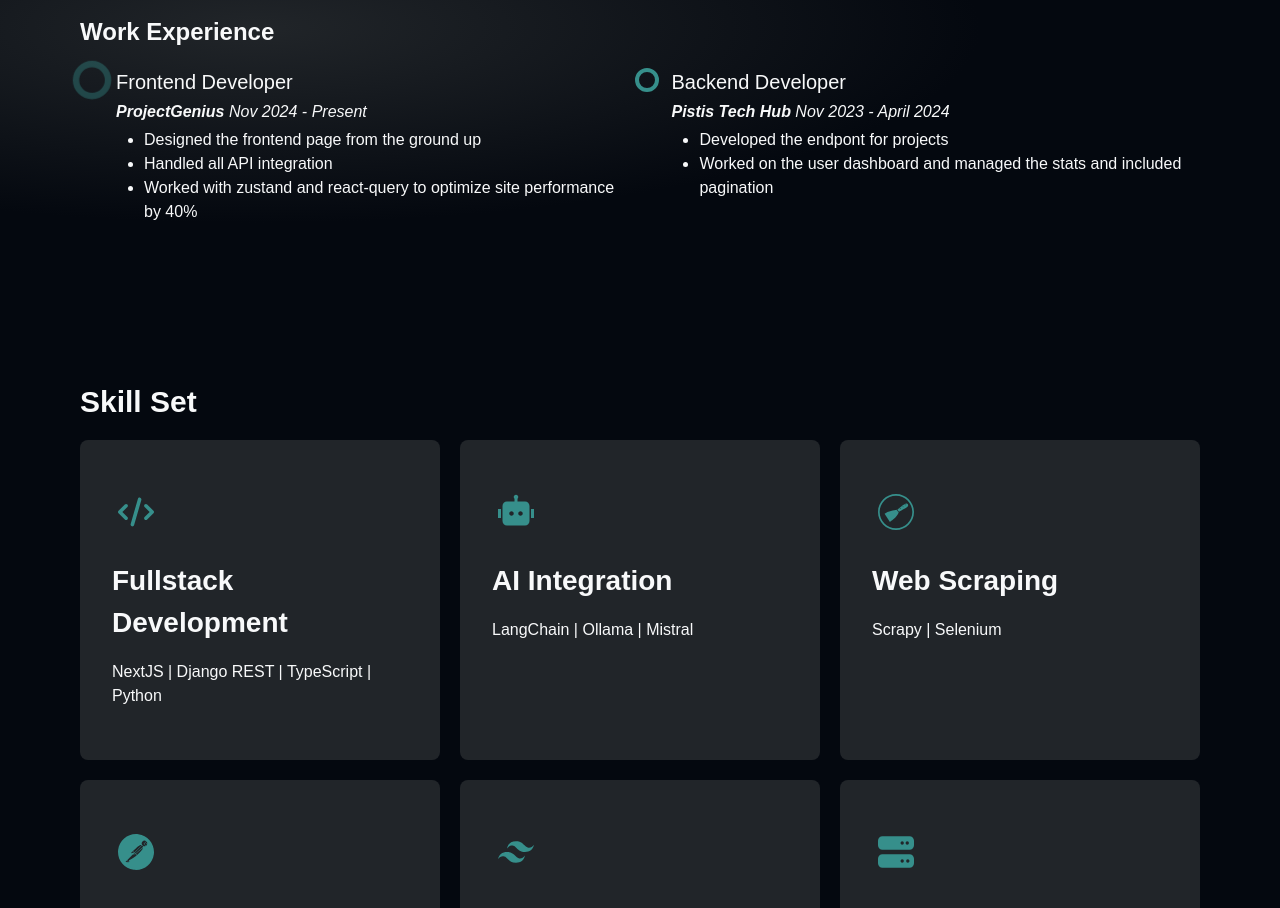
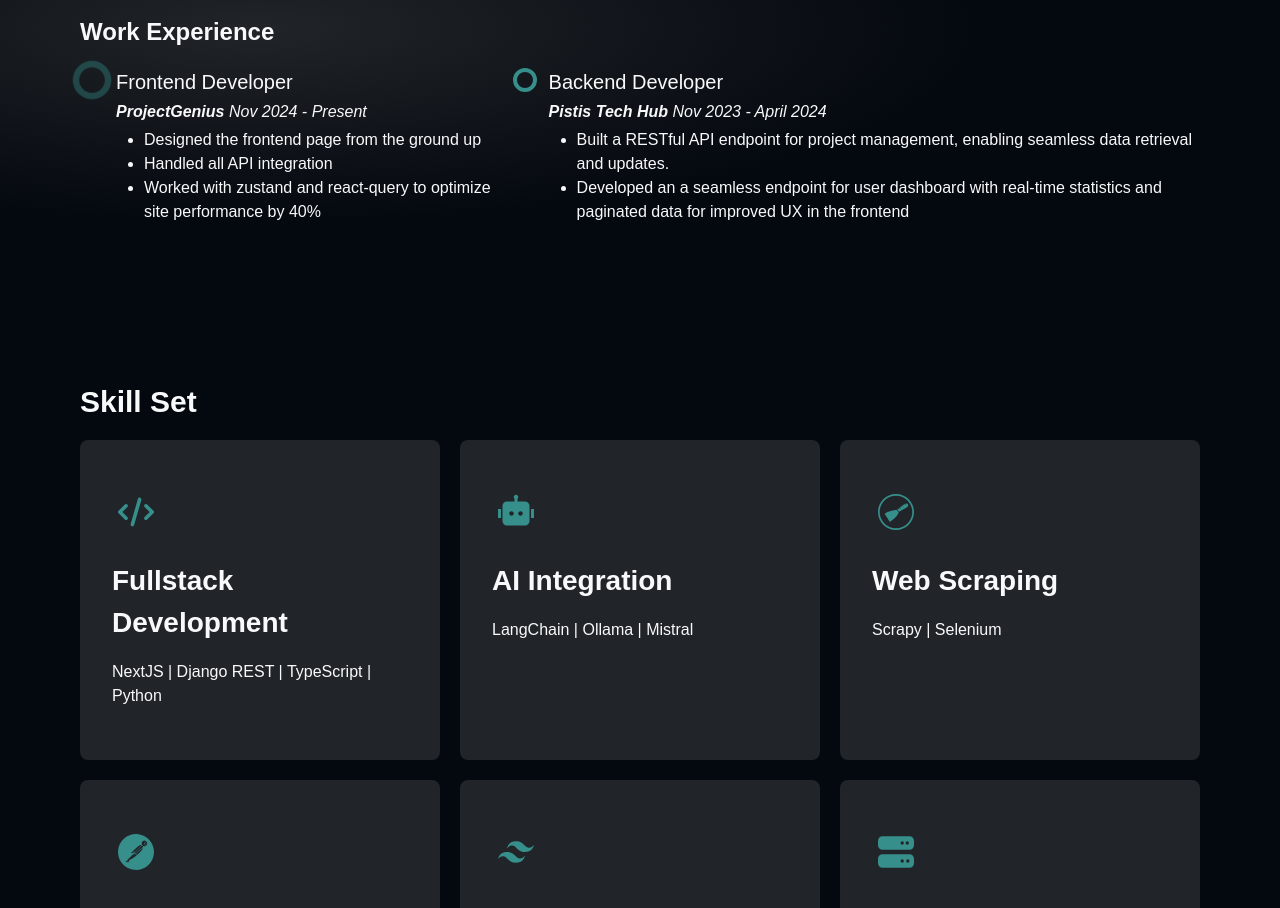
Before and after one commit to Hamid-Usman/usman-hamid, a Next.js app: page / in a window 1280 px wide. Shown: the part 1880-2788 px from the top of the page. Built offline with nearby package versions, Linux system fonts and the light colour scheme.

Commit message:
updated remarks for pistis

```diff
--- a/app/page.tsx
+++ b/app/page.tsx
@@ -71,7 +71,7 @@ export default function Home() {
                         organization='Pistis Tech Hub'
                         start='Nov 2023'
                         end='April 2024'
-                        remarks={["Developed the endpont for projects", "Worked on the user dashboard and managed the stats and included pagination"]}
+                        remarks={["Built a RESTful API endpoint for project management, enabling seamless data retrieval and updates.", "Developed an a seamless endpoint for user dashboard with real-time statistics and paginated data for improved UX in the frontend"]}
                     />
 
                 </div>
```
